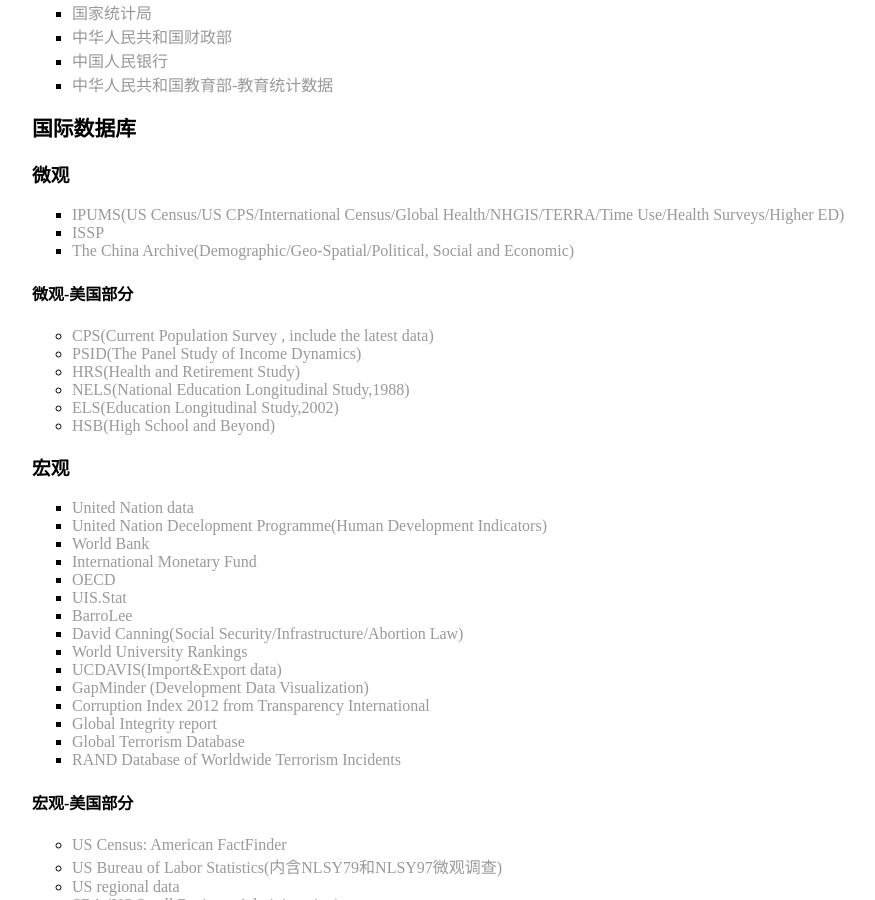
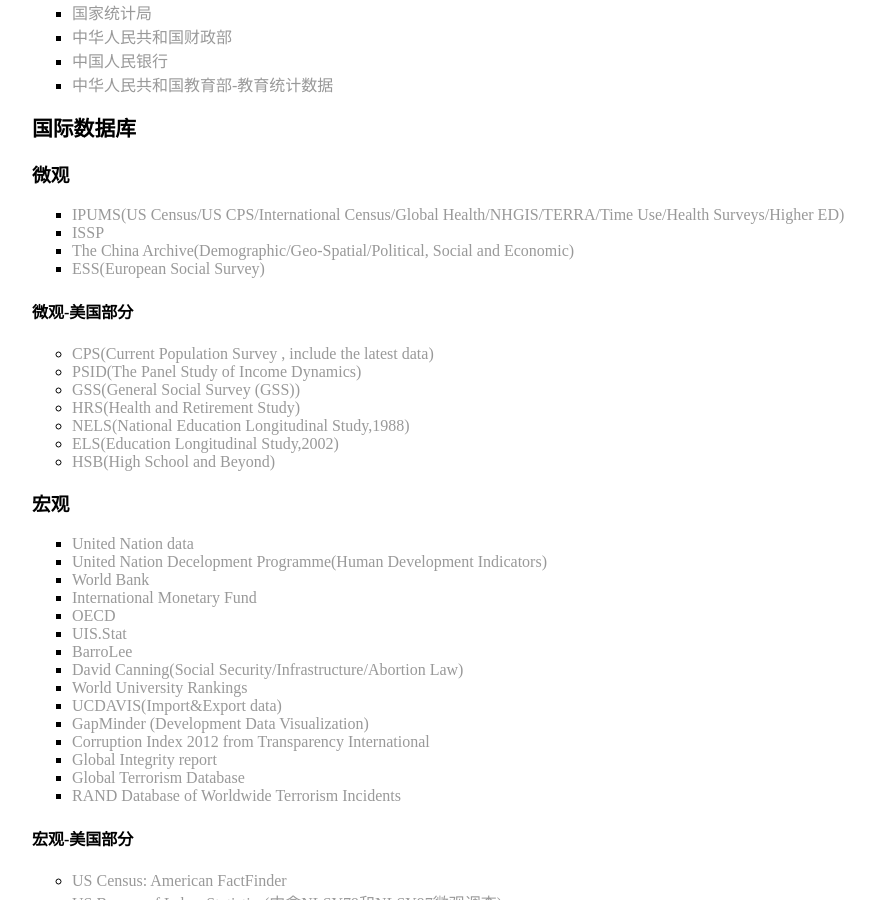
Before and after one commit to trustxiaoqinwang/trustxiaoqinwang.github.io, a Jekyll site: the page built from datasets/index.html, in a window 1280 px wide and 900 px high, scrolled down 625 px. Shown: the whole window, without its empty margins (64-939 px from the left). Built offline with Jekyll 4.4.1, drawn with Linux system fonts in a browser that asks for light colours.

Commit message:
Update index.html

```diff
--- a/datasets/index.html
+++ b/datasets/index.html
@@ -41,12 +41,14 @@
         <li><a href="https://www.ipums.org/">IPUMS(US Census/US CPS/International Census/Global Health/NHGIS/TERRA/Time Use/Health Surveys/Higher ED)</a></li>
         <li><a href="http://www.issp.org/menu-top/home/">ISSP</a></li>
         <li><a href="http://chinaarchive.tamu.edu/portal/site/chinaarchive">The China Archive(Demographic/Geo-Spatial/Political, Social and Economic)</a></li>
+        <li><a href="https://www.europeansocialsurvey.org/">ESS(European Social Survey)</a></li>
        </ul>
 
    <h4>微观-美国部分</h4>
         <ul type="circle">
             <li><a href="https://thedataweb.rm.census.gov/ftp/cps_ftp.html">CPS(Current Population Survey , include the latest data)</a></li>
             <li><a href="https://simba.isr.umich.edu/data/data.aspx">PSID(The Panel Study of Income Dynamics)</a></li>
+            <li><a href="http://gss.norc.org/">GSS(General Social Survey (GSS))</a></li>
             <li><a href="http://hrsonline.isr.umich.edu/">HRS(Health and Retirement Study)</a></li>
             <li><a href="https://nces.ed.gov/surveys/nels88/">NELS(National Education Longitudinal Study,1988)</a></li>
             <li><a href="https://nces.ed.gov/surveys/els2002/">ELS(Education Longitudinal Study,2002) </a></li>
```
